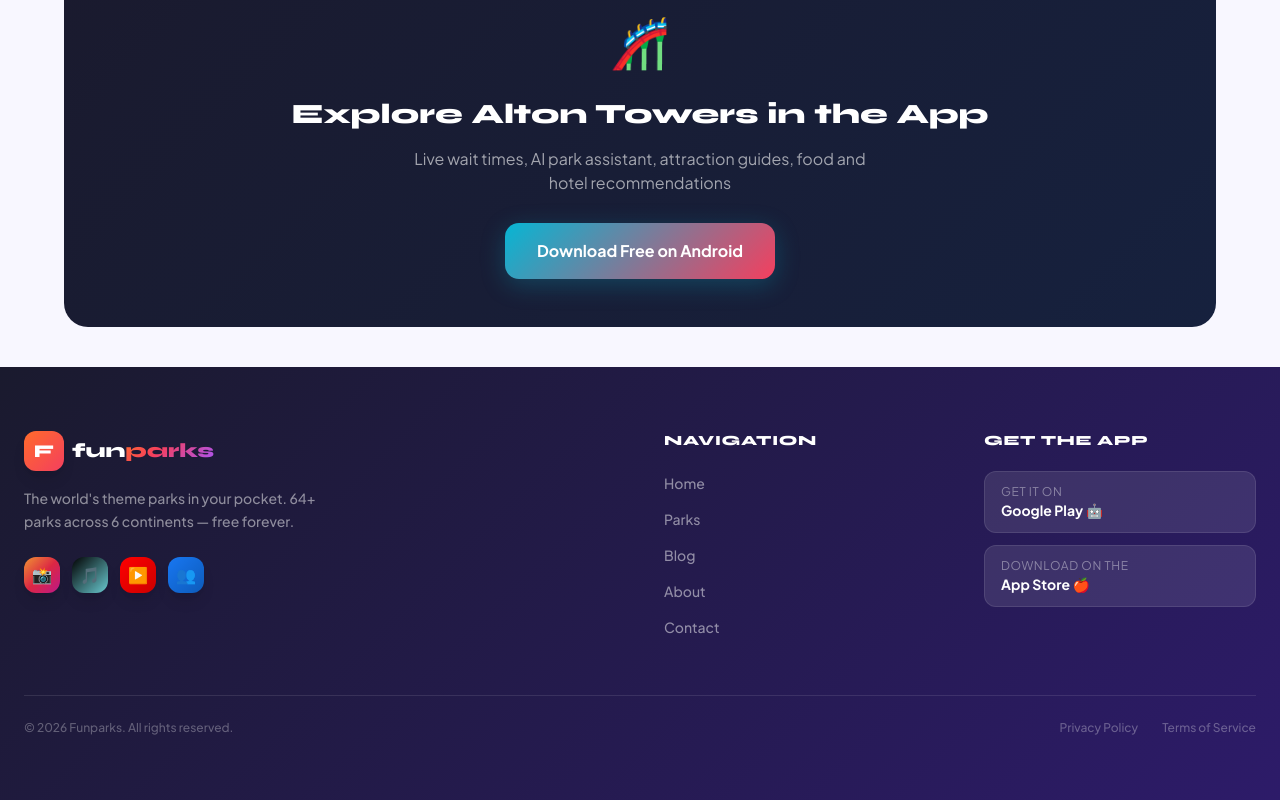
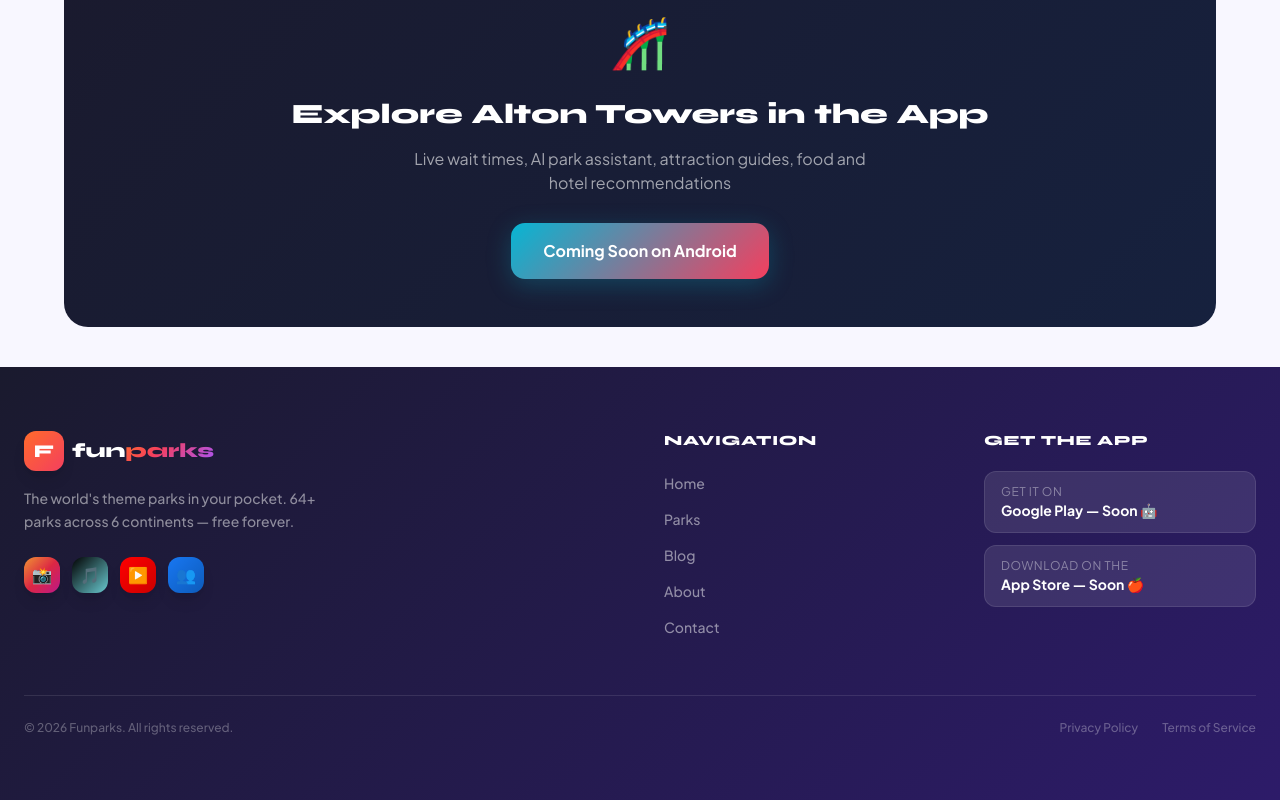
Before and after one commit to claudiuolaru1-pixel/funparks-website, a Next.js app: page /parks/altontowers in a window 1280 px wide. Shown: the part 1915-2715 px from the top of the page. Built offline with nearby package versions, Linux system fonts and the light colour scheme.

Commit message:
Download buttons changed to Coming Soon across all pages

```diff
--- a/app/blog/[slug]/page.js
+++ b/app/blog/[slug]/page.js
@@ -96,10 +96,10 @@ export default async function BlogPostPage({ params }) {
         <div className="mt-8 rounded-3xl p-8 text-white text-center" style={{background:'linear-gradient(135deg,#1a1a2e,#2d1b69)'}}>
           <p className="text-2xl font-black mb-2" style={{fontFamily:'Syne,sans-serif'}}>Get the Funparks app 🎢</p>
           <p className="text-white/60 mb-6 text-sm">Real-time wait times, AI assistant, 57 parks worldwide. Free forever.</p>
-          <a href="https://play.google.com/store/apps/details?id=com.funparks.app" target="_blank" rel="noopener noreferrer"
+          <a href="#" onClick={(e)=>e.preventDefault()} target="_blank" rel="noopener noreferrer"
             className="inline-block px-8 py-3 rounded-xl font-bold text-sm shadow-xl"
             style={{background:'linear-gradient(135deg,#FF6B2B,#f43f5e,#a855f7)'}}>
-            Download Free →
+            Coming Soon →
           </a>
         </div>
       </div>
--- a/app/parks/[id]/page.js
+++ b/app/parks/[id]/page.js
@@ -154,9 +154,9 @@ export default function ParkPage({params}){
           <div style={{fontSize:'48px',marginBottom:'16px'}}>🎢</div>
           <h2 style={{fontFamily:'Syne,sans-serif',fontSize:'28px',fontWeight:900,color:'white',margin:'0 0 12px'}}>Explore {park.name} in the App</h2>
           <p style={{color:'rgba(255,255,255,0.6)',fontSize:'16px',margin:'0 0 28px',maxWidth:'480px',marginLeft:'auto',marginRight:'auto'}}>Live wait times, AI park assistant, attraction guides, food and hotel recommendations</p>
-          <a href="https://play.google.com/store/apps/details?id=com.funparks.app" target="_blank" rel="noopener noreferrer"
+          <a href="#" onClick={(e)=>e.preventDefault()} target="_blank" rel="noopener noreferrer"
             style={{display:'inline-flex',alignItems:'center',gap:'10px',padding:'16px 32px',borderRadius:'14px',background:`linear-gradient(135deg,${accent},#f43f5e)`,color:'white',textDecoration:'none',fontWeight:800,fontSize:'16px',boxShadow:`0 6px 24px ${accent}40`}}>
-            Download Free on Android
+            Coming Soon on Android
           </a>
         </div>
       </div>
--- a/components/DownloadSection.js
+++ b/components/DownloadSection.js
@@ -27,10 +27,10 @@ export default function DownloadSection(){
             <p className='text-white/60 text-lg leading-relaxed mb-10 max-w-md'>64 theme parks worldwide. Free forever — no subscription, no paywalls.</p>
             <div className='flex flex-col sm:flex-row gap-4 mb-8'>
               <a href={PLAY} target='_blank' rel='noopener noreferrer' className='flex items-center gap-4 px-6 py-4 rounded-2xl bg-white text-gray-900 font-bold hover:bg-gray-50 transition-all shadow-xl'>
-                <div><div className='text-xs text-gray-400 uppercase tracking-wider mb-0.5'>Get it on</div><div className='font-black text-sm'>Google Play 🤖</div></div>
+                <div><div className='text-xs text-gray-400 uppercase tracking-wider mb-0.5'>Get it on</div><div className='font-black text-sm'>Google Play — Soon 🤖</div></div>
               </a>
               <a href={IOS} target='_blank' rel='noopener noreferrer' className='flex items-center gap-4 px-6 py-4 rounded-2xl bg-white/10 border border-white/20 text-white hover:bg-white/20 transition-all'>
-                <div><div className='text-xs text-white/40 uppercase tracking-wider mb-0.5'>Download on the</div><div className='font-black text-sm'>App Store 🍎</div></div>
+                <div><div className='text-xs text-white/40 uppercase tracking-wider mb-0.5'>Download on the</div><div className='font-black text-sm'>App Store — Soon 🍎</div></div>
               </a>
             </div>
             <ul className='space-y-2'>
@@ -53,7 +53,7 @@ export default function DownloadSection(){
                 ))}
               </div>
               <div className='flex justify-center'>
-                {tab==='android' ? <QR url={PLAY} label='Google Play'/> : <QR url={IOS} label='App Store'/>}
+                {tab==='android' ? <QR url={PLAY} label='Google Play — Soon'/> : <QR url={IOS} label='App Store — Soon'/>}
               </div>
               <p className='text-white/20 text-xs text-center mt-5 font-medium'>Available on Android 6.0+ and iOS 14+</p>
             </div>
--- a/components/Footer.js
+++ b/components/Footer.js
@@ -36,11 +36,11 @@ export default function Footer(){
           <div>
             <h4 className='text-white font-black text-sm mb-5 uppercase tracking-wider' style={{fontFamily:'Syne,sans-serif'}}>Get the App</h4>
             <div className='flex flex-col gap-3'>
-              <a href='https://play.google.com/store/apps/details?id=com.funparks.app' target='_blank' rel='noopener noreferrer' className='flex items-center gap-3 px-4 py-3 rounded-xl bg-white/10 hover:bg-white/20 border border-white/10 transition-all'>
-                <div><div className='text-xs text-white/40 uppercase tracking-wider'>Get it on</div><div className='text-white text-sm font-bold'>Google Play 🤖</div></div>
+              <a href='#' onClick={(e)=>e.preventDefault()} target='_blank' rel='noopener noreferrer' className='flex items-center gap-3 px-4 py-3 rounded-xl bg-white/10 hover:bg-white/20 border border-white/10 transition-all'>
+                <div><div className='text-xs text-white/40 uppercase tracking-wider'>Get it on</div><div className='text-white text-sm font-bold'>Google Play — Soon 🤖</div></div>
               </a>
               <a href='#' className='flex items-center gap-3 px-4 py-3 rounded-xl bg-white/10 hover:bg-white/20 border border-white/10 transition-all'>
-                <div><div className='text-xs text-white/40 uppercase tracking-wider'>Download on the</div><div className='text-white text-sm font-bold'>App Store 🍎</div></div>
+                <div><div className='text-xs text-white/40 uppercase tracking-wider'>Download on the</div><div className='text-white text-sm font-bold'>App Store — Soon 🍎</div></div>
               </a>
             </div>
           </div>
--- a/components/Hero.js
+++ b/components/Hero.js
@@ -27,7 +27,7 @@ export default function Hero() {
           </p>
           <div className='flex flex-col sm:flex-row gap-4 mb-10'>
             <Link href='/#download' className='inline-flex items-center justify-center gap-2 px-7 py-4 rounded-2xl btn-gradient text-white font-bold text-base shadow-xl'>
-              Download Free 🎢
+              Coming Soon 🎢
             </Link>
             <Link href='/parks' className='inline-flex items-center justify-center gap-2 px-7 py-4 rounded-2xl bg-white border-2 border-purple-200 text-gray-700 font-bold text-base hover:border-purple-400 transition-all shadow-md'>
               Explore Parks 🗺️
```
Also changed, not shown: fix_download_buttons.js (added, +45 -0 lines).
